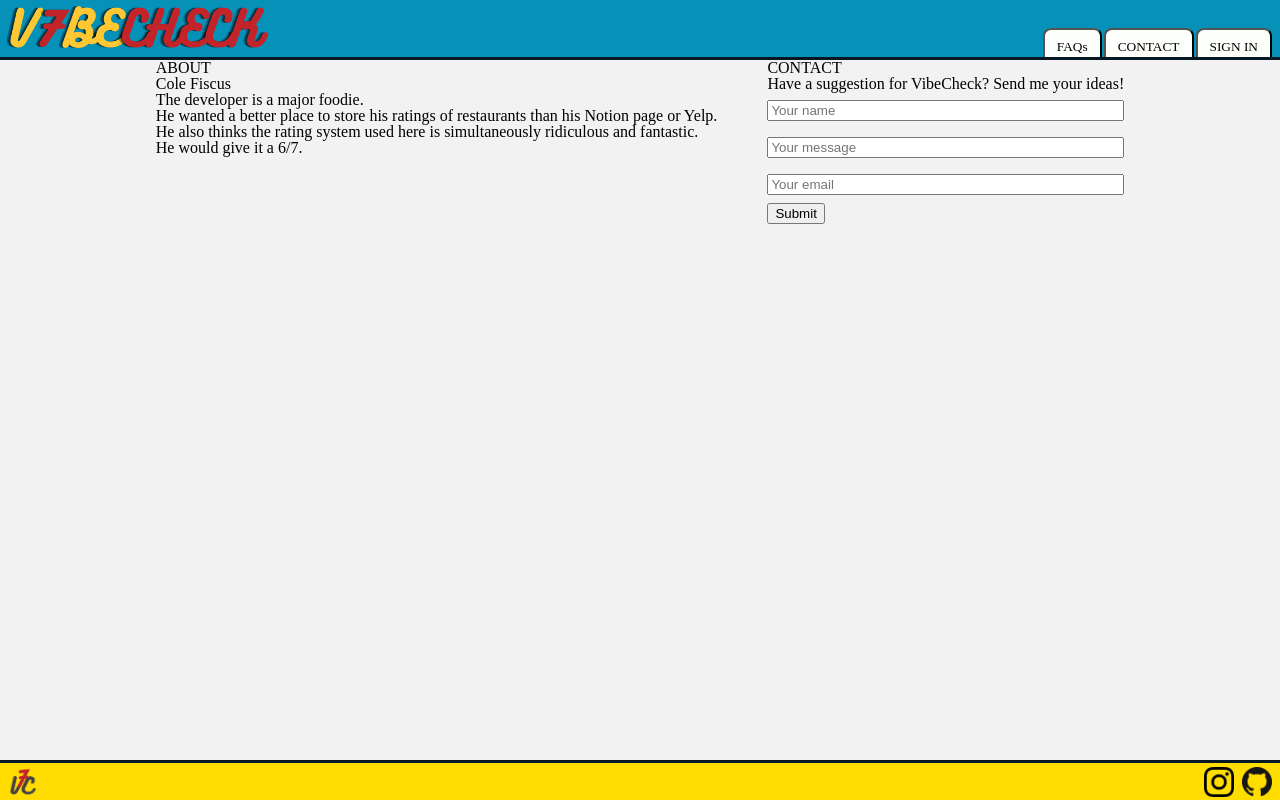
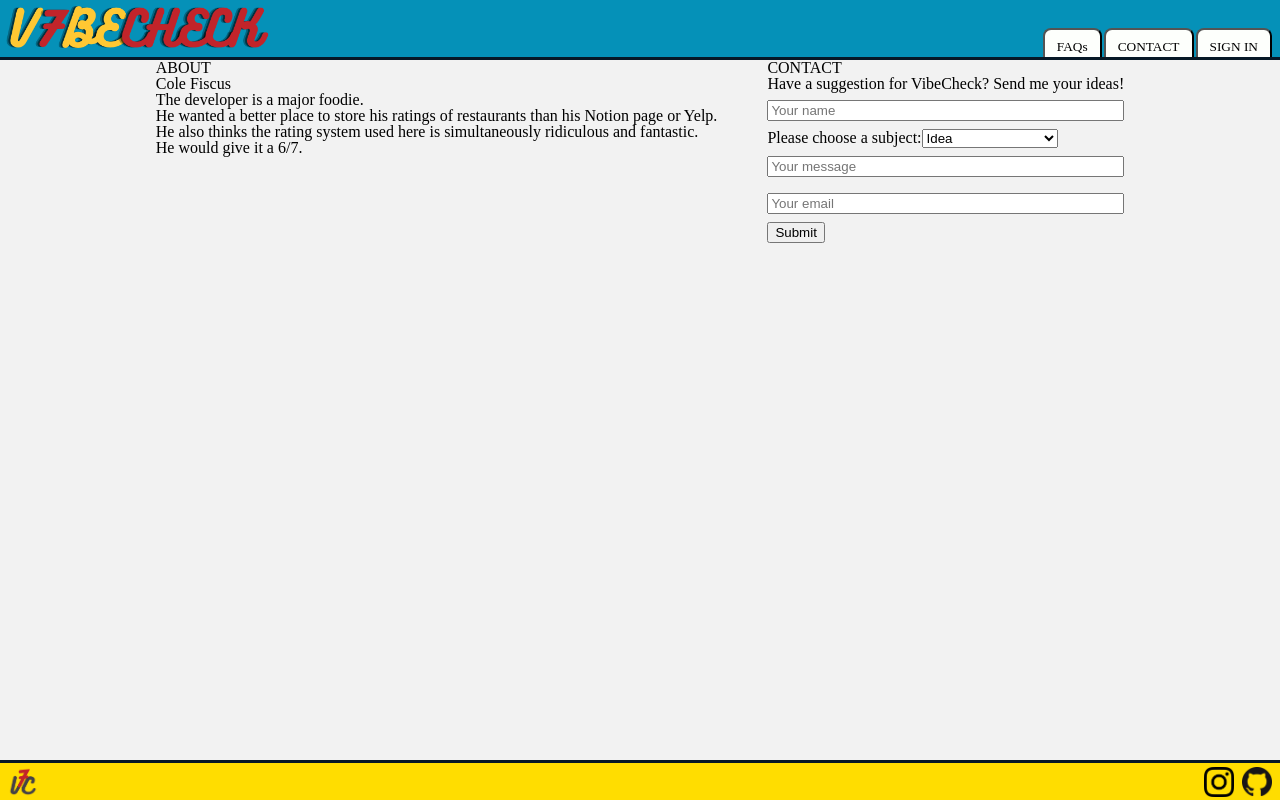
Before and after one commit to colefiscus/vibecheck, a React (Create React App) app: page /contact in a window 1280 px wide. Built offline with nearby package versions, Linux system fonts and the light colour scheme; a web font is replaced by a local one.

Commit message:
Add select feature for subject line

```diff
--- a/src/Components/EmailJS/ContactMe.js
+++ b/src/Components/EmailJS/ContactMe.js
@@ -4,6 +4,7 @@ import styled from 'styled-components';
 
 const ContactMe = () => {
   const [toSend, setToSend] = useState({
+    subject: '',
     from_name: '',
     message: '',
     reply_to: ''
@@ -39,6 +40,15 @@ const ContactMe = () => {
           value={toSend.from_name}
           onChange={handleChange}
         />
+      </InputWrapper>
+      <InputWrapper>
+        <label for="subject-select">Please choose a subject:</label>
+        <select id="subject-select" name="subjects">
+          <option>Idea</option>
+          <option>Bug</option>
+          <option>I have a job for you</option>
+          <option>I just want to say hi</option>
+        </select>
       </InputWrapper>
       <InputWrapper>
         <Input
```
